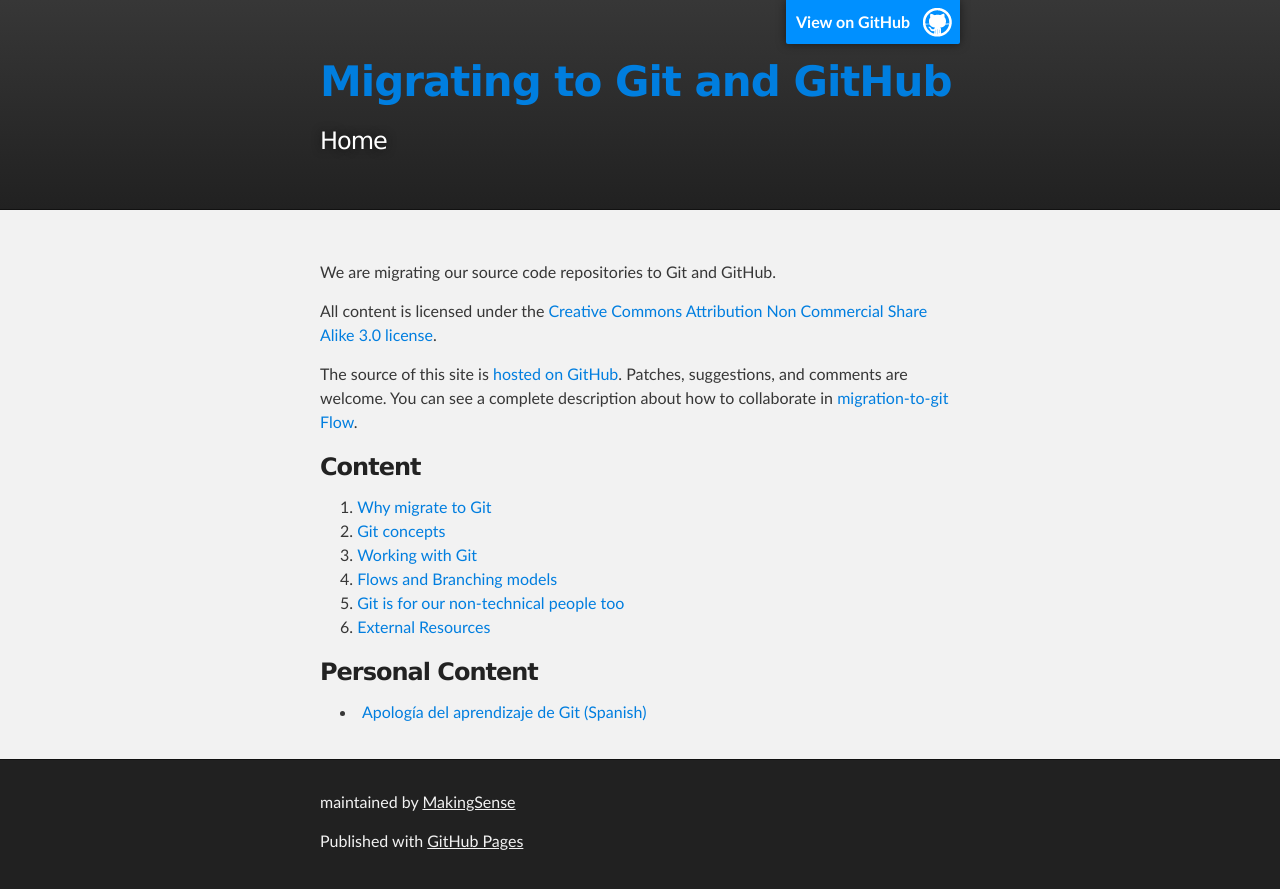
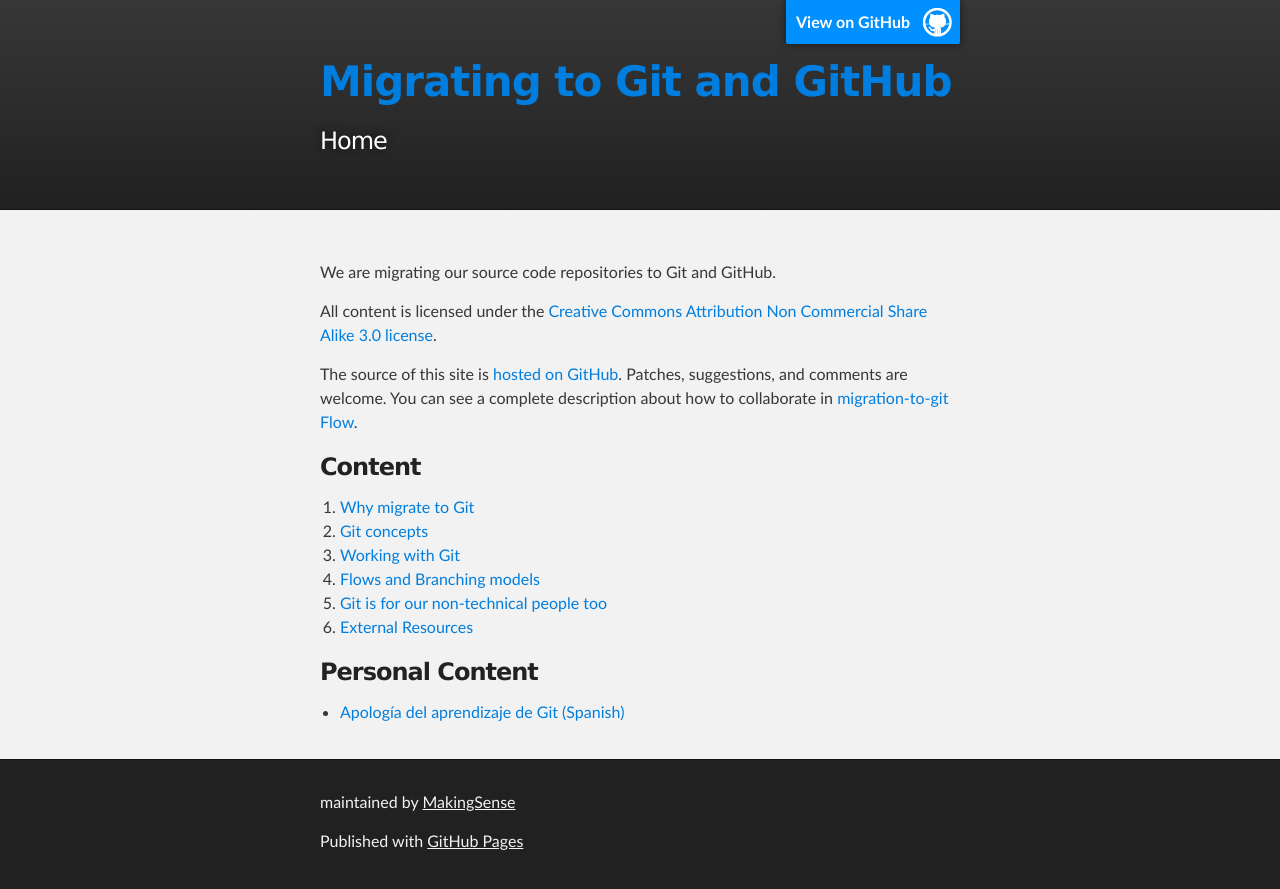
Before and after one commit to MakingSense/makingsense.github.io, a Jekyll site: the page built from migration-to-git/index.md, in a window 1280 px wide. Shown: the top 889 px of the page. Built offline with Jekyll 4.4.1, drawn with Linux system fonts in a browser that asks for light colours.

```diff
--- a/migration-to-git/stylesheets/stylesheet.css
+++ b/migration-to-git/stylesheets/stylesheet.css
@@ -201,12 +201,12 @@
 }
 
 ul {
-  list-style: inside;
+  list-style: disc;
   padding-left: 20px;
 }
 
 ol {
-  list-style: decimal inside;
+  list-style: decimal;
   padding-left: 20px;
 }
 
```
